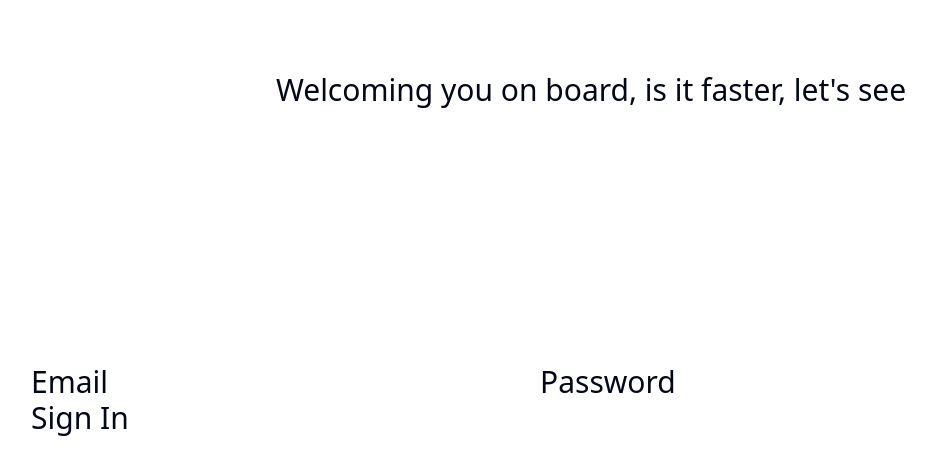
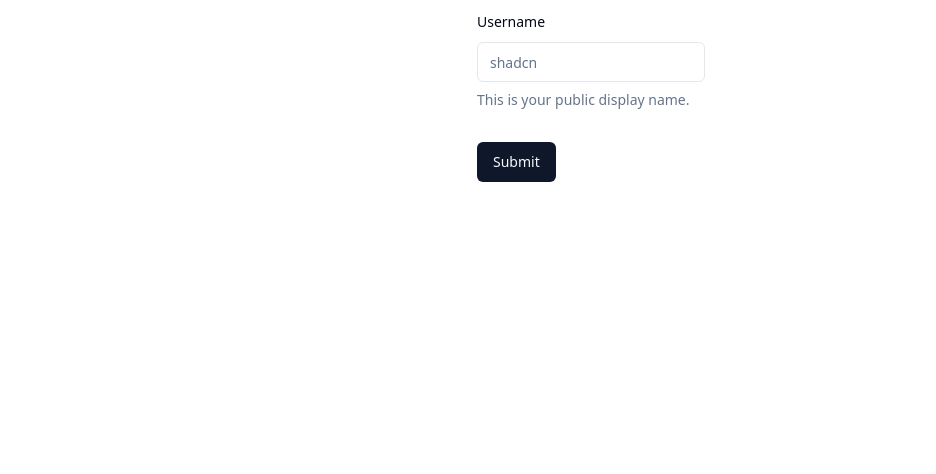
Before and after one commit to Boby900/react-todo, a Next.js app: page / in a window 1280 px wide. Shown: the top 474 px of the page, without its empty margins (49-985 px from the left). Built offline with nearby package versions, Linux system fonts and the light colour scheme.

Commit message:
chore: Update npm dependencies and add new packages

```diff
--- a/src/app/layout.tsx
+++ b/src/app/layout.tsx
@@ -12,7 +12,7 @@
 });
 
 export const metadata: Metadata = {
-  title: "Create Next App",
+  title: "My todos",
   description: "Generated by create next app",
 };
 
--- a/src/app/page.tsx
+++ b/src/app/page.tsx
@@ -1,14 +1,12 @@
 
 import _React from 'react';
 import { SignIn } from '@/components/sign-in';
+import { ProfileForm } from '@/components/Form';
 export default function Home() {
   return (
     <div className="font-sans text-3xl grid grid-rows-[20px_1fr_20px] items-center justify-items-center min-h-screen p-8 pb-20 gap-16 sm:p-20">
 
-      <h1>Welcoming you on board, is it faster, let&apos;s see</h1>
-      <div>
-        <SignIn />
-      </div>
+        <ProfileForm />
 
     </div>
   );
--- /dev/null
+++ b/src/components/Form.tsx
@@ -0,0 +1,63 @@
+"use client"
+
+import { zodResolver } from "@hookform/resolvers/zod"
+import { useForm } from "react-hook-form"
+import { z } from "zod"
+
+import { Button } from "@/components/ui/button"
+import {
+  Form,
+  FormControl,
+  FormDescription,
+  FormField,
+  FormItem,
+  FormLabel,
+  FormMessage,
+} from "@/components/ui/form"
+import { Input } from "@/components/ui/input"
+
+const formSchema = z.object({
+  username: z.string().min(2, {
+    message: "Username must be at least 2 characters.",
+  }),
+})
+
+
+export function ProfileForm() {
+    const form = useForm<z.infer<typeof formSchema>>({
+        resolver: zodResolver(formSchema),
+        defaultValues: {
+          username: "",
+        },
+      })
+  // ...
+  function onSubmit(values: z.infer<typeof formSchema>) {
+    // Do something with the form values.
+    // ✅ This will be type-safe and validated.
+    console.log(values)
+  }
+
+  return (
+    <Form  {...form}>
+      <form onSubmit={form.handleSubmit(onSubmit)} className="space-y-8">
+        <FormField
+          control={form.control}
+          name="username"
+          render={({ field }) => (
+            <FormItem>
+              <FormLabel>Username</FormLabel>
+              <FormControl>
+                <Input placeholder="shadcn" {...field} />
+              </FormControl>
+              <FormDescription>
+                This is your public display name.
+              </FormDescription>
+              <FormMessage />
+            </FormItem>
+          )}
+        />
+        <Button type="submit">Submit</Button>
+      </form>
+    </Form>
+  )
+}
--- /dev/null
+++ b/src/components/ui/button.tsx
@@ -0,0 +1,56 @@
+import * as React from "react"
+import { Slot } from "@radix-ui/react-slot"
+import { cva, type VariantProps } from "class-variance-authority"
+
+import { cn } from "@/lib/utils"
+
+const buttonVariants = cva(
+  "inline-flex items-center justify-center whitespace-nowrap rounded-md text-sm font-medium ring-offset-background transition-colors focus-visible:outline-none focus-visible:ring-2 focus-visible:ring-ring focus-visible:ring-offset-2 disabled:pointer-events-none disabled:opacity-50",
+  {
+    variants: {
+      variant: {
+        default: "bg-primary text-primary-foreground hover:bg-primary/90",
+        destructive:
+          "bg-destructive text-destructive-foreground hover:bg-destructive/90",
+        outline:
+          "border border-input bg-background hover:bg-accent hover:text-accent-foreground",
+        secondary:
+          "bg-secondary text-secondary-foreground hover:bg-secondary/80",
+        ghost: "hover:bg-accent hover:text-accent-foreground",
+        link: "text-primary underline-offset-4 hover:underline",
+      },
+      size: {
+        default: "h-10 px-4 py-2",
+        sm: "h-9 rounded-md px-3",
+        lg: "h-11 rounded-md px-8",
+        icon: "h-10 w-10",
+      },
+    },
+    defaultVariants: {
+      variant: "default",
+      size: "default",
+    },
+  }
+)
+
+export interface ButtonProps
+  extends React.ButtonHTMLAttributes<HTMLButtonElement>,
+    VariantProps<typeof buttonVariants> {
+  asChild?: boolean
+}
+
+const Button = React.forwardRef<HTMLButtonElement, ButtonProps>(
+  ({ className, variant, size, asChild = false, ...props }, ref) => {
+    const Comp = asChild ? Slot : "button"
+    return (
+      <Comp
+        className={cn(buttonVariants({ variant, size, className }))}
+        ref={ref}
+        {...props}
+      />
+    )
+  }
+)
+Button.displayName = "Button"
+
+export { Button, buttonVariants }
--- /dev/null
+++ b/src/components/ui/form.tsx
@@ -0,0 +1,176 @@
+import * as React from "react"
+import * as LabelPrimitive from "@radix-ui/react-label"
+import { Slot } from "@radix-ui/react-slot"
+import {
+  Controller,
+  ControllerProps,
+  FieldPath,
+  FieldValues,
+  FormProvider,
+  useFormContext,
+} from "react-hook-form"
+
+import { cn } from "@/lib/utils"
+import { Label } from "@/components/ui/label"
+
+const Form = FormProvider
+
+type FormFieldContextValue<
+  TFieldValues extends FieldValues = FieldValues,
+  TName extends FieldPath<TFieldValues> = FieldPath<TFieldValues>
+> = {
+  name: TName
+}
+
+const FormFieldContext = React.createContext<FormFieldContextValue>(
+  {} as FormFieldContextValue
+)
+
+const FormField = <
+  TFieldValues extends FieldValues = FieldValues,
+  TName extends FieldPath<TFieldValues> = FieldPath<TFieldValues>
+>({
+  ...props
+}: ControllerProps<TFieldValues, TName>) => {
+  return (
+    <FormFieldContext.Provider value={{ name: props.name }}>
+      <Controller {...props} />
+    </FormFieldContext.Provider>
+  )
+}
+
+const useFormField = () => {
+  const fieldContext = React.useContext(FormFieldContext)
+  const itemContext = React.useContext(FormItemContext)
+  const { getFieldState, formState } = useFormContext()
+
+  const fieldState = getFieldState(fieldContext.name, formState)
+
+  if (!fieldContext) {
+    throw new Error("useFormField should be used within <FormField>")
+  }
+
+  const { id } = itemContext
+
+  return {
+    id,
+    name: fieldContext.name,
+    formItemId: `${id}-form-item`,
+    formDescriptionId: `${id}-form-item-description`,
+    formMessageId: `${id}-form-item-message`,
+    ...fieldState,
+  }
+}
+
+type FormItemContextValue = {
+  id: string
+}
+
+const FormItemContext = React.createContext<FormItemContextValue>(
+  {} as FormItemContextValue
+)
+
+const FormItem = React.forwardRef<
+  HTMLDivElement,
+  React.HTMLAttributes<HTMLDivElement>
+>(({ className, ...props }, ref) => {
+  const id = React.useId()
+
+  return (
+    <FormItemContext.Provider value={{ id }}>
+      <div ref={ref} className={cn("space-y-2", className)} {...props} />
+    </FormItemContext.Provider>
+  )
+})
+FormItem.displayName = "FormItem"
+
+const FormLabel = React.forwardRef<
+  React.ElementRef<typeof LabelPrimitive.Root>,
+  React.ComponentPropsWithoutRef<typeof LabelPrimitive.Root>
+>(({ className, ...props }, ref) => {
+  const { error, formItemId } = useFormField()
+
+  return (
+    <Label
+      ref={ref}
+      className={cn(error && "text-destructive", className)}
+      htmlFor={formItemId}
+      {...props}
+    />
+  )
+})
+FormLabel.displayName = "FormLabel"
+
+const FormControl = React.forwardRef<
+  React.ElementRef<typeof Slot>,
+  React.ComponentPropsWithoutRef<typeof Slot>
+>(({ ...props }, ref) => {
+  const { error, formItemId, formDescriptionId, formMessageId } = useFormField()
+
+  return (
+    <Slot
+      ref={ref}
+      id={formItemId}
+      aria-describedby={
+        !error
+          ? `${formDescriptionId}`
+          : `${formDescriptionId} ${formMessageId}`
+      }
+      aria-invalid={!!error}
+      {...props}
+    />
+  )
+})
+FormControl.displayName = "FormControl"
+
+const FormDescription = React.forwardRef<
+  HTMLParagraphElement,
+  React.HTMLAttributes<HTMLParagraphElement>
+>(({ className, ...props }, ref) => {
+  const { formDescriptionId } = useFormField()
+
+  return (
+    <p
+      ref={ref}
+      id={formDescriptionId}
+      className={cn("text-sm text-muted-foreground", className)}
+      {...props}
+    />
+  )
+})
+FormDescription.displayName = "FormDescription"
+
+const FormMessage = React.forwardRef<
+  HTMLParagraphElement,
+  React.HTMLAttributes<HTMLParagraphElement>
+>(({ className, children, ...props }, ref) => {
+  const { error, formMessageId } = useFormField()
+  const body = error ? String(error?.message) : children
+
+  if (!body) {
+    return null
+  }
+
+  return (
+    <p
+      ref={ref}
+      id={formMessageId}
+      className={cn("text-sm font-medium text-destructive", className)}
+      {...props}
+    >
+      {body}
+    </p>
+  )
+})
+FormMessage.displayName = "FormMessage"
+
+export {
+  useFormField,
+  Form,
+  FormItem,
+  FormLabel,
+  FormControl,
+  FormDescription,
+  FormMessage,
+  FormField,
+}
--- /dev/null
+++ b/src/components/ui/input.tsx
@@ -0,0 +1,25 @@
+import * as React from "react"
+
+import { cn } from "@/lib/utils"
+
+export interface InputProps
+  extends React.InputHTMLAttributes<HTMLInputElement> {}
+
+const Input = React.forwardRef<HTMLInputElement, InputProps>(
+  ({ className, type, ...props }, ref) => {
+    return (
+      <input
+        type={type}
+        className={cn(
+          "flex h-10 w-full rounded-md border border-input bg-background px-3 py-2 text-sm ring-offset-background file:border-0 file:bg-transparent file:text-sm file:font-medium placeholder:text-muted-foreground focus-visible:outline-none focus-visible:ring-2 focus-visible:ring-ring focus-visible:ring-offset-2 disabled:cursor-not-allowed disabled:opacity-50",
+          className
+        )}
+        ref={ref}
+        {...props}
+      />
+    )
+  }
+)
+Input.displayName = "Input"
+
+export { Input }
--- /dev/null
+++ b/src/components/ui/label.tsx
@@ -0,0 +1,26 @@
+"use client"
+
+import * as React from "react"
+import * as LabelPrimitive from "@radix-ui/react-label"
+import { cva, type VariantProps } from "class-variance-authority"
+
+import { cn } from "@/lib/utils"
+
+const labelVariants = cva(
+  "text-sm font-medium leading-none peer-disabled:cursor-not-allowed peer-disabled:opacity-70"
+)
+
+const Label = React.forwardRef<
+  React.ElementRef<typeof LabelPrimitive.Root>,
+  React.ComponentPropsWithoutRef<typeof LabelPrimitive.Root> &
+    VariantProps<typeof labelVariants>
+>(({ className, ...props }, ref) => (
+  <LabelPrimitive.Root
+    ref={ref}
+    className={cn(labelVariants(), className)}
+    {...props}
+  />
+))
+Label.displayName = LabelPrimitive.Root.displayName
+
+export { Label }
```
Also changed, not shown: package.json (+6 -1 lines), 1 other file (tests, documents, lock files or other folders).
